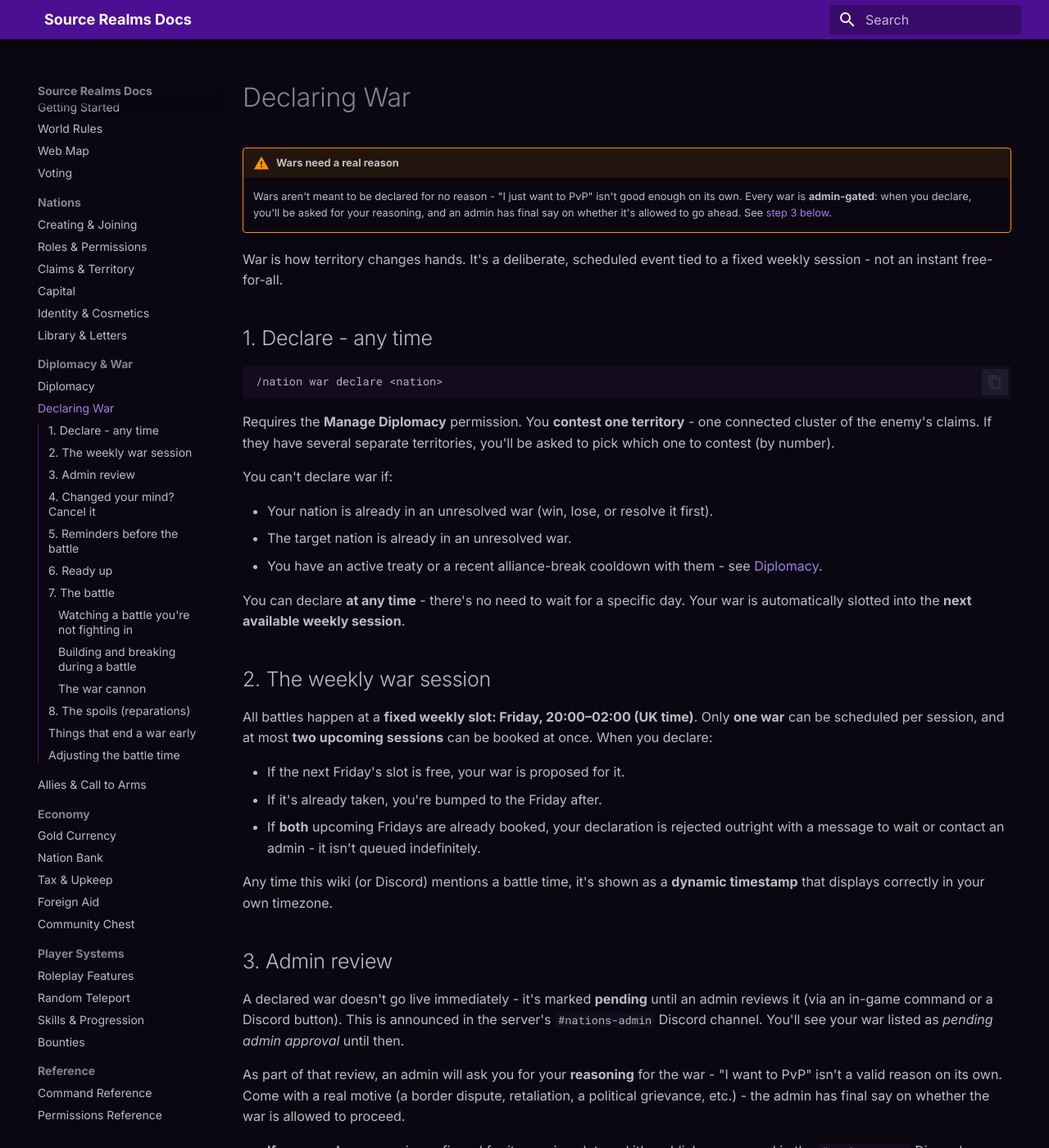
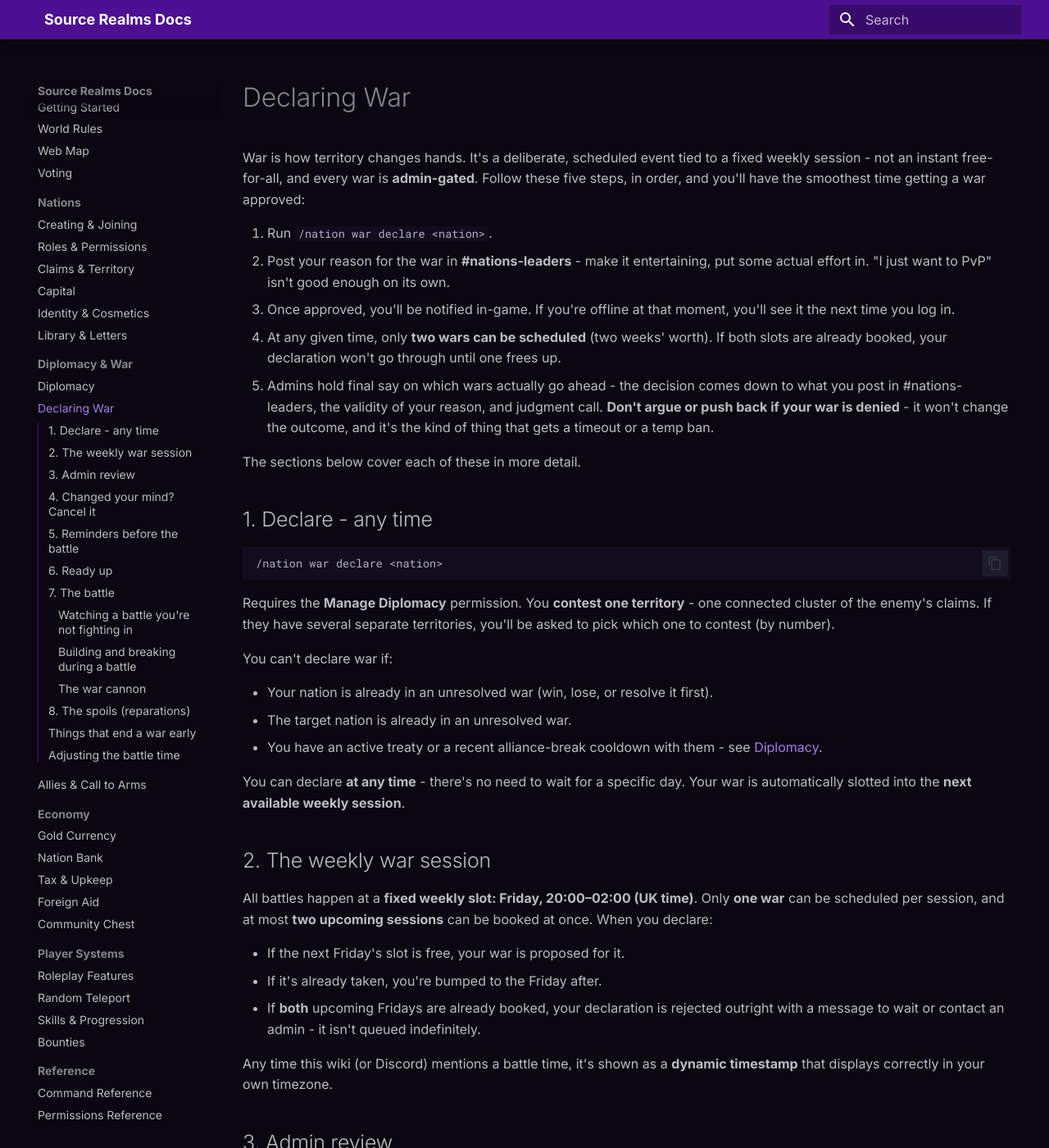
Before and after one commit to SourceRealms/sourcerealms-docs, an MkDocs documentation site: the page built from docs/war/overview.md, in a window 1280 px wide and 1400 px high. Shown: the whole window at 82% size. Built offline with MkDocs 1.6.1 and Material for MkDocs 9.7.7, drawn with Linux system fonts in a browser that asks for light colours; some of the changed text lies outside the part shown.

Commit message:
Clarify the war declaration process: post reasoning in #nations-leaders, admin's decision is final

```diff
--- a/docs/war/overview.md
+++ b/docs/war/overview.md
@@ -1,12 +1,22 @@
 # Declaring War
 
-!!! warning "Wars need a real reason"
-    Wars aren't meant to be declared for no reason - "I just want to PvP" isn't good enough on its
-    own. Every war is **admin-gated**: when you declare, you'll be asked for your reasoning, and an
-    admin has final say on whether it's allowed to go ahead. See [step 3 below](#3-admin-review).
+War is how territory changes hands. It's a deliberate, scheduled event tied to a fixed weekly
+session - not an instant free-for-all, and every war is **admin-gated**. Follow these five steps,
+in order, and you'll have the smoothest time getting a war approved:
 
-War is how territory changes hands. It's a deliberate, scheduled event tied to a fixed weekly
-session - not an instant free-for-all.
+1. Run `/nation war declare <nation>`.
+2. Post your reason for the war in **#nations-leaders** - make it entertaining, put some actual
+   effort in. "I just want to PvP" isn't good enough on its own.
+3. Once approved, you'll be notified in-game. If you're offline at that moment, you'll see it the
+   next time you log in.
+4. At any given time, only **two wars can be scheduled** (two weeks' worth). If both slots are
+   already booked, your declaration won't go through until one frees up.
+5. Admins hold final say on which wars actually go ahead - the decision comes down to what you
+   post in #nations-leaders, the validity of your reason, and judgment call. **Don't argue or push
+   back if your war is denied** - it won't change the outcome, and it's the kind of thing that gets
+   a timeout or a temp ban.
+
+The sections below cover each of these in more detail.
 
 ## 1. Declare - any time
 
@@ -48,9 +58,11 @@ A declared war doesn't go live immediately - it's marked **pending** until an ad
 an in-game command or a Discord button). This is announced in the server's `#nations-admin` Discord
 channel. You'll see your war listed as *pending admin approval* until then.
 
-As part of that review, an admin will ask you for your **reasoning** for the war - "I want to PvP"
-isn't a valid reason on its own. Come with a real motive (a border dispute, retaliation, a political
-grievance, etc.) - the admin has final say on whether the war is allowed to proceed.
+Your job during this step: post your reasoning for the war in **#nations-leaders** - a border
+dispute, retaliation, a political grievance, whatever it is. Make it entertaining and put some real
+effort in, since that's the main thing your war gets judged on. Admins hold final say on whether it
+goes ahead, based on what you post, the validity of the reason, and their own judgment - arguing
+with a denial won't change the outcome and can get you timed out or temp-banned.
 
 - **If approved**, your war is confirmed for its session slot, and it's publicly announced in the
   `#nations-news` Discord channel with a countdown timestamp. That post is kept **up to date through
```
